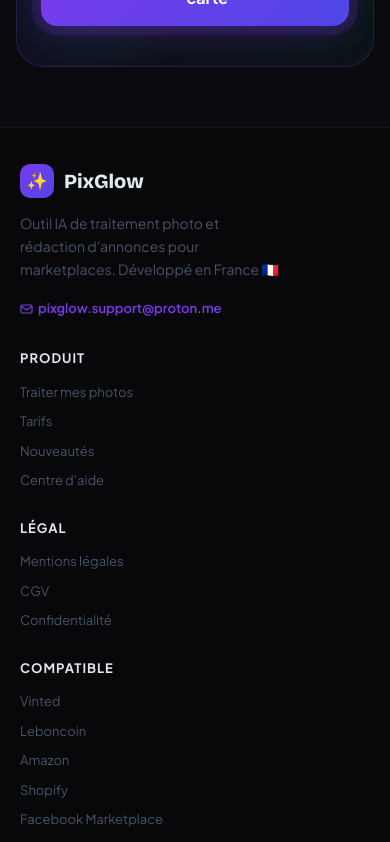
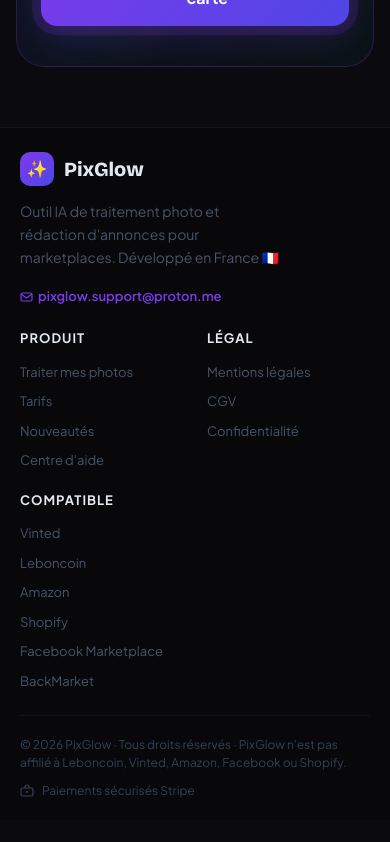
Before and after one commit to lll65/saas-claude, a React (Vite) app: page / in a window 390 px wide. Shown: the part 9440-10282 px from the top of the page. Built offline with nearby package versions, Linux system fonts and the light colour scheme.

Commit message:
fix(footer): grille 2 colonnes sur mobile, brand full-width, padding réduit
https://claude.ai/code/session_01B3RzW9v3CdKSkR8c8qRB8k

```diff
--- a/src/app.jsx
+++ b/src/app.jsx
@@ -1982,11 +1982,11 @@ export default function PixGlow() {
   );
 
   const Footer = () => (
-    <footer style={{ borderTop: `1px solid ${darkMode ? 'rgba(255,255,255,.05)' : 'rgba(0,0,0,.07)'}`, padding: isMobile ? '36px 20px 28px' : '52px 48px 36px', background: darkMode ? 'rgba(0,0,0,.25)' : 'rgba(0,0,0,.02)' }}>
+    <footer style={{ borderTop: `1px solid ${darkMode ? 'rgba(255,255,255,.05)' : 'rgba(0,0,0,.07)'}`, padding: isMobile ? '24px 20px 20px' : '52px 48px 36px', background: darkMode ? 'rgba(0,0,0,.25)' : 'rgba(0,0,0,.02)' }}>
       <div style={{ maxWidth: '1040px', margin: '0 auto' }}>
-        <div style={{ display: 'grid', gridTemplateColumns: isMobile ? '1fr' : '2fr 1fr 1fr 1fr', gap: isMobile ? '28px' : '40px', marginBottom: '40px' }}>
+        <div style={{ display: 'grid', gridTemplateColumns: isMobile ? '1fr 1fr' : '2fr 1fr 1fr 1fr', gap: isMobile ? '20px 24px' : '40px', marginBottom: isMobile ? '24px' : '40px' }}>
           {/* Brand */}
-          <div>
+          <div style={isMobile ? { gridColumn: '1 / -1' } : {}}>
             <div style={{ display: 'flex', alignItems: 'center', gap: '10px', marginBottom: '14px' }}>
               <div style={{ width: '34px', height: '34px', background: 'linear-gradient(135deg,#7c3aed,#4f46e5)', borderRadius: '10px', display: 'flex', alignItems: 'center', justifyContent: 'center', fontSize: '17px' }}>✨</div>
               <span style={{ fontFamily: "'Bricolage Grotesque',sans-serif", fontSize: '20px', fontWeight: 800, color: T.text }}>PixGlow</span>
```
